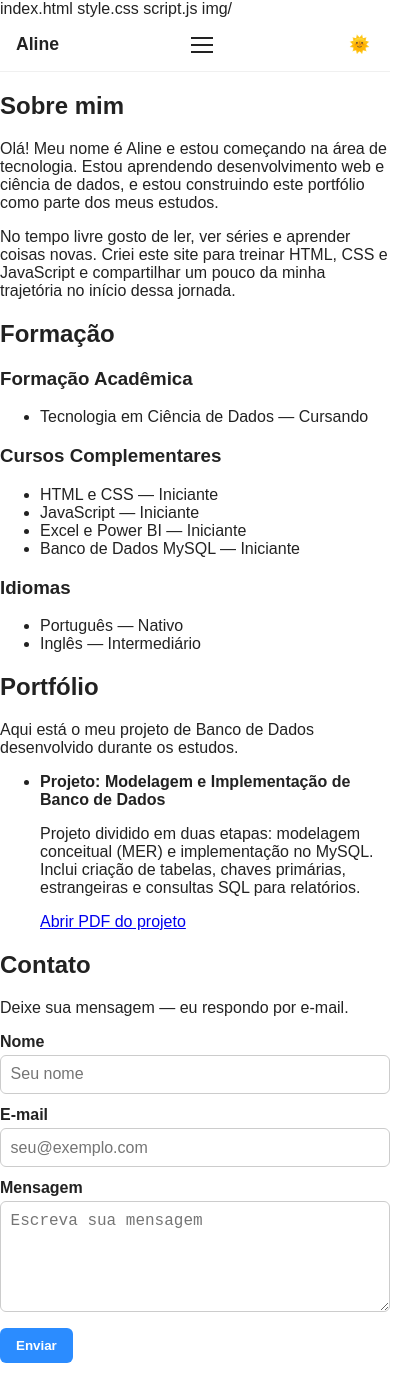
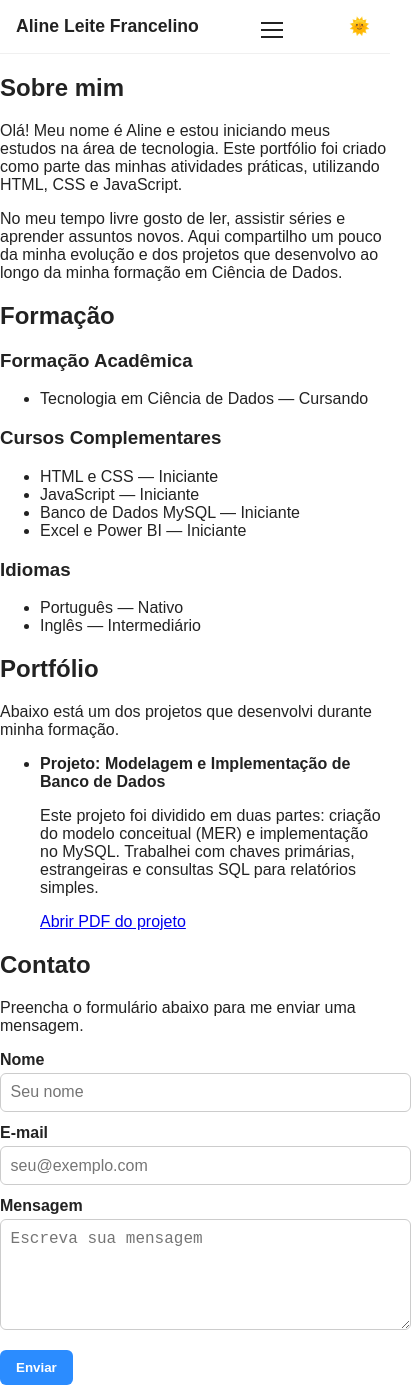
Before and after one commit to alinefrancelino25/meu-portfolio, a plain HTML site: page index.html in a window 390 px wide. Shown: the whole page, 411 px wide, since content can reach past the window. Drawn offline with Linux system fonts and the light colour scheme.

Commit message:
Revise index.html with updated content and structure
melhorias

```diff
--- a/index.html
+++ b/index.html
@@ -1,31 +1,34 @@
 
-index.html
-style.css
-script.js
-img/
 
  <!DOCTYPE html>
 <html lang="pt-BR">
 <head>
     <meta charset="UTF-8">
     <meta name="viewport" content="width=device-width, initial-scale=1.0">
-    <title>Portfólio • Aline</title>
+    <title>Portfólio • Aline Leite Francelino</title>
 
+    <!-- Arquivo de estilos do site -->
     <link rel="stylesheet" href="style.css">
+
+    <!-- Arquivo de JavaScript com validações e interações -->
     <script src="script.js" defer></script>
 </head>
 <body>
-    <!-- HEADER / NAV -->
+
+<!--CABEÇALHO + MENU DE NAVEGAÇÃO-->
 <header class="site-header">
   <div class="container header-inner">
-    <a class="logo" href="#sobre">Aline</a>
 
-    <!-- botão hambúrguer para mobile -->
-    <button id="menu-toggle" class="menu-toggle" aria-controls="site-nav" aria-expanded="false" aria-label="Abrir menu">
-      <span class="hamburger" aria-hidden="true"></span>
+    <!-- Logo com meu nome -->
+    <a class="logo" href="#sobre">Aline Leite Francelino</a>
+
+    <!-- Botão hambúrguer que aparece no celular -->
+    <button id="menu-toggle" class="menu-toggle" aria-controls="site-nav" aria-expanded="false">
+      <span class="hamburger"></span>
     </button>
 
-    <nav id="site-nav" class="site-nav" aria-label="Navegação principal">
+    <!-- Menu de navegação -->
+    <nav id="site-nav" class="site-nav">
       <ul>
         <li><a href="#sobre">Sobre</a></li>
         <li><a href="#formacao">Formação</a></li>
@@ -34,51 +37,56 @@ img/
       </ul>
     </nav>
 
-    <!-- botão de tema (sol / lua) -->
-    <button id="theme-toggle" class="theme-toggle" aria-pressed="false" aria-label="Alternar tema">
-      <span id="theme-icon" aria-hidden="true">🌞</span>
+    <!-- Botão de alternância de tema (claro/escuro) -->
+    <button id="theme-toggle" class="theme-toggle" aria-label="Alternar tema" aria-pressed="false">
+      <span id="theme-icon">🌞</span>
     </button>
+
   </div>
 </header>
 
 
 
-    <!-- SEÇÃO SOBRE MIM -->
+<!--SEÇÃO SOBRE MIM-->
 <section id="sobre" class="section">
 
     <h2>Sobre mim</h2>
 
+    <!-- Texto simples apresentando quem eu sou -->
     <p>
-            Olá! Meu nome é Aline e estou começando na área de tecnologia.
-            Estou aprendendo desenvolvimento web e ciência de dados, e estou
-            construindo este portfólio como parte dos meus estudos.
+        Olá! Meu nome é Aline e estou iniciando meus estudos na área de tecnologia.
+        Este portfólio foi criado como parte das minhas atividades práticas, utilizando
+        HTML, CSS e JavaScript.
     </p>
 
     <p>
-            No tempo livre gosto de ler, ver séries e aprender coisas novas.
-            Criei este site para treinar HTML, CSS e JavaScript e compartilhar
-            um pouco da minha trajetória no início dessa jornada.
+        No meu tempo livre gosto de ler, assistir séries e aprender assuntos novos.
+        Aqui compartilho um pouco da minha evolução e dos projetos que desenvolvo
+        ao longo da minha formação em Ciência de Dados.
     </p>
+
 </section>
 
-        <!-- SEÇÃO FORMAÇÃO -->
+
+
+<!--SEÇÃO DE FORMAÇÃO-->
 <section id="formacao" class="section">
 
     <h2>Formação</h2>
 
-    <!-- Formação principal -->
+    <!-- Formação acadêmica principal -->
     <h3>Formação Acadêmica</h3>
     <ul>
         <li>Tecnologia em Ciência de Dados — Cursando</li>
     </ul>
 
-    <!-- Cursos adicionais -->
+    <!-- Cursos extras que estou estudando -->
     <h3>Cursos Complementares</h3>
     <ul>
         <li>HTML e CSS — Iniciante</li>
         <li>JavaScript — Iniciante</li>
+        <li>Banco de Dados MySQL — Iniciante</li>
         <li>Excel e Power BI — Iniciante</li>
-        <li>Banco de Dados MySQL — Iniciante</li>
     </ul>
 
     <!-- Idiomas -->
@@ -87,53 +95,70 @@ img/
         <li>Português — Nativo</li>
         <li>Inglês — Intermediário</li>
     </ul>
+
 </section>
 
 
-<!-- SEÇÃO PORTFÓLIO -->
+
+<!--SEÇÃO PORTFÓLIO-->
 <section id="portfolio" class="section">
 
+  <div class="portfolio-container">
     <h2>Portfólio</h2>
 
-    <p>Aqui está o meu projeto de Banco de Dados desenvolvido durante os estudos.</p>
+    <p>Abaixo está um dos projetos que desenvolvi durante minha formação.</p>
 
     <ul>
       <li>
         <strong>Projeto: Modelagem e Implementação de Banco de Dados</strong>
-            <br>
 
         <p>
-                Projeto dividido em duas etapas: modelagem conceitual (MER) e
-                implementação no MySQL. Inclui criação de tabelas, chaves
-                primárias, estrangeiras e consultas SQL para relatórios.
+          Este projeto foi dividido em duas partes: criação do modelo conceitual (MER)
+          e implementação no MySQL. Trabalhei com chaves primárias, estrangeiras
+          e consultas SQL para relatórios simples.
         </p>
 
-            <!-- Aqui está o link para o PDF -->
+        <!-- Link para o PDF anexado ao repositório -->
         <a href="projeto-banco-dados.pdf" target="_blank">Abrir PDF do projeto</a>
       </li>
     </ul>
+  </div>
 
 </section>
-<!-- SEÇÃO: CONTATO (formulário) -->
+
+
+
+<!-- SEÇÃO DE CONTATO (FORMULÁRIO) -->
 <section id="contato" class="section">
+
   <h2>Contato</h2>
 
-  <p>Deixe sua mensagem — eu respondo por e-mail.</p>
+  <p>Preencha o formulário abaixo para me enviar uma mensagem.</p>
 
-  <!-- novalidate: será feito validação personalizada em JavaScript -->
+  <!-- O novalidate permite que eu faça a validação via JavaScript -->
   <form id="contact-form" novalidate>
+
+    <!-- Campo nome -->
     <label for="name">Nome</label>
     <input id="name" name="name" type="text" placeholder="Seu nome" required>
 
+    <!-- Campo email -->
     <label for="email">E-mail</label>
     <input id="email" name="email" type="email" placeholder="seu@exemplo.com" required>
 
+    <!-- Campo mensagem -->
     <label for="message">Mensagem</label>
     <textarea id="message" name="message" rows="5" placeholder="Escreva sua mensagem" required></textarea>
 
     <button type="submit">Enviar</button>
   </form>
 
-  <!-- local para mostrar mensagens de erro/sucesso (acessível) -->
-  <div id="form-message" aria-live="polite" role="status" style="margin-top:0.5rem"></div>
+  <!-- Mensagens de erro e sucesso aparecem aqui -->
+  <div id="form-message" aria-live="polite"></div>
+
 </section>
+
+
+
+</body>
+</html>
```
Lines whose indentation alone changed are shown as unchanged.
